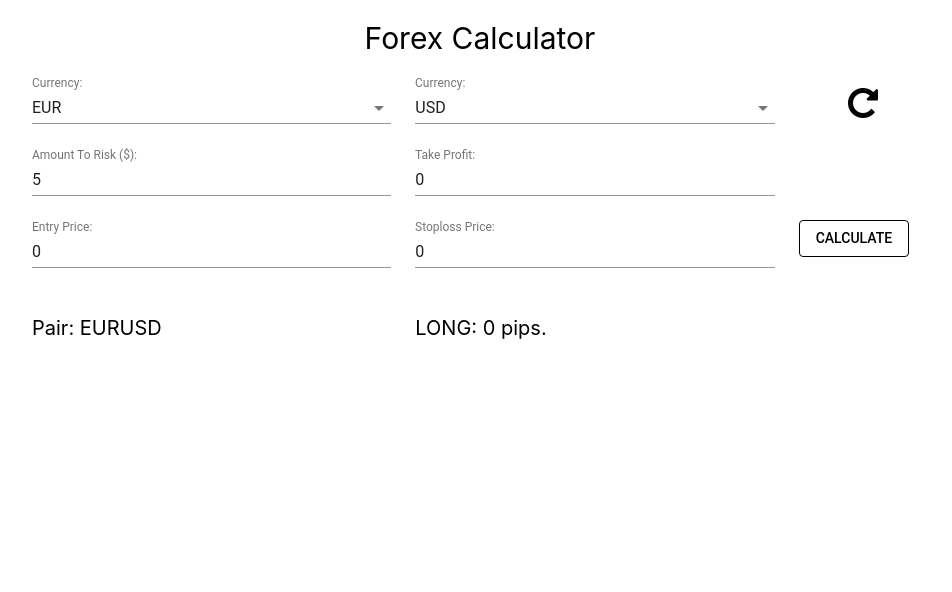
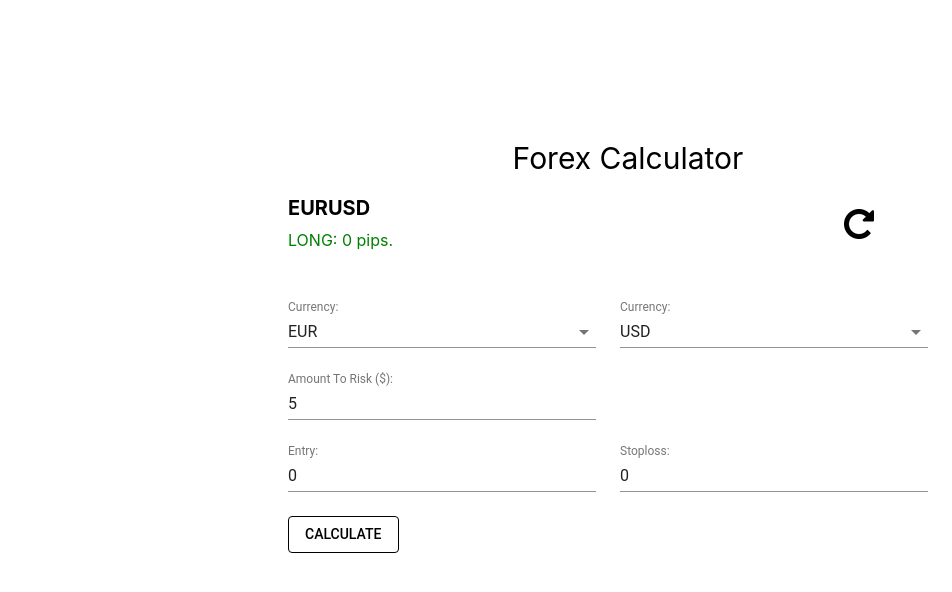
Before and after one commit to tuanphamanh91/fxCalulator, a React (Create React App) app: page / in a window 1280 px wide. Shown: the top 592 px of the page, without its empty margins (32-984 px from the left). Built offline with nearby package versions, Linux system fonts and the light colour scheme.

Commit message:
update for new design

```diff
--- a/package.json
+++ b/package.json
@@ -6,6 +6,7 @@
     "@material-ui/core": "^3.9.3",
     "axios": "^0.18.0",
     "react": "^16.8.6",
+    "react-device-detect": "^1.14.0",
     "react-dom": "^16.8.6",
     "react-scripts": "2.1.8"
   },
--- a/src/App.js
+++ b/src/App.js
@@ -8,7 +8,12 @@ import FormControl from '@material-ui/core/FormControl';
 import Select from '@material-ui/core/Select';
 import { getRateCurrency } from './api';
 import ReloadImage from './images/refresh-arrow.png';
-
+import {
+  BrowserView,
+  MobileView,
+  isBrowser,
+  isMobile
+} from "react-device-detect";
 class App extends Component {
 
   state = {
@@ -22,158 +27,11 @@ class App extends Component {
     takeProfitPrice: 0,
     rr: 0,
     lot: 0,
+    fee: 0,
     moneyWillLost: 0,
     showResult: false
   }
 
-  render() {
-    return (
-      <div style={styles.container} >
-        <div style={styles.title}> Forex Calculator </div>
-        <Grid container spacing={24}>
-          <Grid item xs={5} sm={5}>
-            {this._renderCurrency1Selection()}
-          </Grid>
-          <Grid item xs={5} sm={5}>
-            {this._renderCurrency2Selection()}
-          </Grid>
-          <Grid item xs={2} sm={2}>
-            <button style={styles.buttonRefresh}><img src={ReloadImage} alt="reload" onClick={() => this.getRate()} /></button>
-          </Grid>
-          <Grid item xs={5} sm={5}>
-            <TextField
-              id="amount-risk"
-              name="amountRisk"
-              label="Amount To Risk ($):"
-              type="number"
-              value={this.state.risk}
-              onChange={this.handleChange('risk')}
-              fullWidth
-              autoComplete="fname"
-              style={{ textAlign: 'center' }}
-            />
-          </Grid>
-          <Grid item xs={5} sm={5}>
-            <TextField
-              id="takeProfit"
-              name="takeProfit"
-              label="Take Profit:"
-              value={this.state.takeProfitPrice}
-              onChange={this.handleChange('takeProfitPrice')}
-              type="number"
-              fullWidth
-              autoComplete="fname"
-            />
-          </Grid>
-          <Grid item xs={5} sm={5}>
-            <TextField
-              id="entryPrice"
-              name="entryPrice"
-              label="Entry Price:"
-              value={this.state.entryPrice}
-              onChange={this.handleChange('entryPrice')}
-              type="number"
-              fullWidth
-              autoComplete="fname"
-            />
-          </Grid>
-          <Grid item xs={5} sm={5}>
-            <TextField
-              id="stoploss"
-              name="stoploss"
-              label="Stoploss Price:"
-              type="number"
-              value={this.state.stopLossPrice}
-              onChange={this.handleChange('stopLossPrice')}
-              fullWidth
-              autoComplete="lname"
-            />
-          </Grid>
-          <Grid item xs={2} sm={2}>
-            <Button variant="outlined" color="inherit" onClick={this.calculateLot.bind(this)}>
-              Calculate
-          </Button>
-          </Grid>
-          <Grid item xs={12} sm={12}>
-
-          </Grid>
-          <Grid item xs={5} sm={5}>
-            <div style={{ fontSize: 20 }}>{`Pair: ${this.state.currency1}${this.state.currency2}`}</div>
-          </Grid>
-          <Grid item xs={5} sm={5}>
-            {this._renderPipValue()}
-          </Grid>
-
-        </Grid>
-
-
-        {this._renderResult()}
-      </div>
-    );
-  }
-
-  _renderCurrency1Selection() {
-    return (
-      <FormControl style={{ width: '100%' }}>
-        <InputLabel htmlFor="age-native-simple">Currency:</InputLabel>
-        <Select
-          native
-          onChange={this.handleChangeSelection("currency1")}
-          value={this.state.currency1}
-        >
-          <option value={'USD'}>USD</option>
-          <option value={'EUR'}>EUR</option>
-          <option value={'JPY'}>JPY</option>
-          <option value={'GBP'}>GBP</option>
-          <option value={'AUD'}>AUD</option>
-          <option value={'CHF'}>CHF</option>
-          <option value={'NZD'}>NZD</option>
-          <option value={'CAD'}>CAD</option>
-          <option value={'AUD'}>AUD</option>
-          <option value={'XAU'}>XAU</option>
-        </Select>
-      </FormControl>
-    )
-  }
-
-  _renderCurrency2Selection() {
-    return (
-      <FormControl style={{ width: '100%' }}>
-        <InputLabel htmlFor="age-native-simple">Currency:</InputLabel>
-        <Select
-          native
-          onChange={this.handleChangeSelection("currency2")}
-          value={this.state.currency2}
-        >
-          <option value={'USD'}>USD</option>
-          <option value={'EUR'}>EUR</option>
-          <option value={'JPY'}>JPY</option>
-          <option value={'GBP'}>GBP</option>
-          <option value={'AUD'}>AUD</option>
-          <option value={'CHF'}>CHF</option>
-          <option value={'NZD'}>NZD</option>
-          <option value={'CAD'}>CAD</option>
-          <option value={'AUD'}>AUD</option>
-        </Select>
-      </FormControl>
-    )
-  }
-
-  _renderPipValue() {
-    var text = "";
-    if (this.state.entryPrice >= this.state.stopLossPrice) {
-      text = `LONG: ${this.state.pip} pips.`
-    } else {
-      text = `SHORT: ${this.state.pip} pips.`
-    }
-    return (
-      <div style={{ fontSize: 20 }}>{text}</div>
-    )
-  }
-
-  handleChange = name => event => {
-    this.setState({ [name]: parseFloat(event.target.value) }, () => this.calculatePip());
-  };
 
   calculatePip() {
     var { entryPrice, stopLossPrice, takeProfitPrice } = this.state;
@@ -226,20 +84,77 @@ class App extends Component {
     }
   }
 
+  calculateLot() {
+    const { risk, pip, currency1, currency2 } = this.state;
+    if (pip === 0 || risk === 0) return;
+
+    if (currency2 !== 'USD') {
+      getRateCurrency(this.state.currency2, 'USD')
+        .then((rate) => {
+          let lot = (risk) / (pip * rate * 10);
+          lot = parseFloat(lot.toFixed(2));
+          let fee = lot * 7;
+          let moneyWillLost = (pip * lot * rate * 10).toFixed(2);
+
+          if (currency2 === 'JPY') {
+            lot = (lot / 100).toFixed(2);
+            lot = parseFloat(lot);
+            fee = lot * 7;
+            moneyWillLost = (pip * lot * rate * 10 * 100).toFixed(2);
+          }
+
+          this.setState({ lot, fee, moneyWillLost, showResult: true })
+
+        })
+    } else if (currency1 === 'XAU') {
+      let lot = risk / (pip * 100);
+      lot = parseFloat(lot.toFixed(2));
+      let moneyWillLost = lot * pip * 100;
+      let fee = lot * 7;
+      moneyWillLost = (moneyWillLost).toFixed(2);
+      this.setState({ lot, fee, moneyWillLost, showResult: true })
+    } else {
+      let lot = risk / (pip * 10);
+      lot = parseFloat(lot.toFixed(2));
+      let moneyWillLost = lot * pip * 10;
+      let fee = lot * 7;
+      moneyWillLost = (moneyWillLost).toFixed(2);
+      this.setState({ lot, fee, moneyWillLost, showResult: true })
+    }
+  }
+
+  handleChange = name => event => {
+    this.setState({ [name]: parseFloat(event.target.value) }, () => this.calculatePip());
+  };
+
   _renderResult() {
     if (!this.state.showResult) return;
+    const isLong = this.state.entryPrice >= this.state.stopLossPrice;
     return (
-      <div style={styles.resultContainer}>
+      <div style={{
+        backgroundColor: isLong ? "#cbe8c7" : '#fda7b6',
+        margin: '30px 0px',
+        borderTop: "1px solid #000000",
+        fontSize: 25,
+      }}>
         <Grid container spacing={24}>
-          <Grid item xs={12} sm={12}>
-            <div style={{ fontSize: 30 }}>RESULT:</div>
+          <Grid item xs={6} sm={6}>
+            <div style={{ fontSize: 30, textAlign: 'center'}}> {this.state.lot} lot</div>
           </Grid>
-          <Grid item xs={12} sm={12}>
-            <div>Lot: {this.state.lot}</div>
+          <Grid item xs={6} sm={6}>
+            <div style={{fontSize: 30, textAlign: 'center'}}>Total: {(parseFloat(this.state.fee) + parseFloat(this.state.moneyWillLost)).toFixed(2)}$</div>
           </Grid>
-          <Grid item xs={12} sm={12}>
-            <div>Money will lost: {this.state.moneyWillLost}$</div>
+          <Grid item xs={4} sm={4}>
+            <div style={{fontSize: 16, textAlign: 'center'}}>Lost: {this.state.moneyWillLost}$</div>
           </Grid>
+          <Grid item xs={4} sm={4}>
+            <div style={{fontSize: 16, textAlign: 'center'}}>Fee: {this.state.fee.toFixed(2)}$</div>
+          </Grid>
+          <Grid item xs={4} sm={4}>
+            <div style={{fontSize: 16, textAlign: 'center'}}>MinRR: {((parseFloat(this.state.fee) + parseFloat(this.state.moneyWillLost))/this.state.risk).toFixed(2)}</div>
+          </Grid>
+
+
           {
             (this.state.rr > 0) ?
               <Grid item xs={12} sm={12}>
@@ -252,78 +167,203 @@ class App extends Component {
     )
   }
 
-  calculateLot() {
-    const { risk, pip, currency1, currency2 } = this.state;
-    if (pip === 0 || risk === 0) return;
+  _renderCurrency1Selection() {
+    return (
+      <FormControl style={{ width: '100%' }}>
+        <InputLabel htmlFor="age-native-simple">Currency:</InputLabel>
+        <Select
+          native
+          onChange={this.handleChangeSelection("currency1")}
+          value={this.state.currency1}
+        >
+          <option value={'USD'}>USD</option>
+          <option value={'EUR'}>EUR</option>
+          <option value={'JPY'}>JPY</option>
+          <option value={'GBP'}>GBP</option>
+          <option value={'AUD'}>AUD</option>
+          <option value={'CHF'}>CHF</option>
+          <option value={'NZD'}>NZD</option>
+          <option value={'CAD'}>CAD</option>
+          <option value={'AUD'}>AUD</option>
+          <option value={'XAU'}>XAU</option>
+        </Select>
+      </FormControl>
+    )
+  }
 
-    if (currency2 !== 'USD') {
-      getRateCurrency(this.state.currency2, 'USD')
-        .then((rate) => {
-          var lot = (risk) / (pip * rate * 10);
-          lot = parseFloat(lot.toFixed(2));
-          if (currency2 === 'JPY') {
-            lot = (lot / 100).toFixed(2);
-            lot = parseFloat(lot);
-          }
-          var fee = lot * 7;
-          var moneyWillLost = (pip * lot * rate * 10 + fee).toFixed(2);
+  _renderCurrency2Selection() {
+    return (
+      <FormControl style={{ width: '100%' }}>
+        <InputLabel htmlFor="age-native-simple">Currency:</InputLabel>
+        <Select
+          native
+          onChange={this.handleChangeSelection("currency2")}
+          value={this.state.currency2}
+        >
+          <option value={'USD'}>USD</option>
+          <option value={'EUR'}>EUR</option>
+          <option value={'JPY'}>JPY</option>
+          <option value={'GBP'}>GBP</option>
+          <option value={'AUD'}>AUD</option>
+          <option value={'CHF'}>CHF</option>
+          <option value={'NZD'}>NZD</option>
+          <option value={'CAD'}>CAD</option>
+          <option value={'AUD'}>AUD</option>
+        </Select>
+      </FormControl>
+    )
+  }
 
-          this.setState({ lot, moneyWillLost, showResult: true })
+  _renderPipValue() {
+    var text = "";
+    const isLong = this.state.entryPrice >= this.state.stopLossPrice;
+    if (isLong) {
+      text = `LONG: ${this.state.pip} pips.`
+    } else {
+      text = `SHORT: ${this.state.pip} pips.`
+    }
+    return (
+      <div style={{ fontSize: 16, marginTop: 10, color: isLong ? 'green' : 'red' }}>{text}</div>
+    )
+  }
 
-        })
-    } else if (currency1 === 'XAU') {
-      var lot = risk / (pip * 100);
-      lot = parseFloat(lot.toFixed(2));
-      var moneyWillLost = lot * pip * 100;
-      var fee = lot * 7;
-      moneyWillLost = (moneyWillLost + fee).toFixed(2);
-      this.setState({ lot, moneyWillLost, showResult: true })
-    } else {
-      var lot = risk / (pip * 10);
-      lot = parseFloat(lot.toFixed(2));
-      var moneyWillLost = lot * pip * 10;
-      var fee = lot * 7;
-      moneyWillLost = (moneyWillLost + fee).toFixed(2);
-      this.setState({ lot, moneyWillLost, showResult: true })
-    }
+
+
+  render() {
+    return (
+      <div style={styles.container} >
+        <div style={styles.title}> Forex Calculator </div>
+        <div style={styles.headerContainer}>
+          <div style={styles.info}>
+            <div style={{ fontSize: 20, fontWeight: 'bold' }}>{`${this.state.currency1}${this.state.currency2}`}</div>
+            {this._renderPipValue()}
+          </div>
+          <button style={styles.buttonRefresh}><img style={styles.imgRefresh} src={ReloadImage} alt="reload" onClick={() => this.getRate()} /></button>
+
+        </div>
+
+        {this._renderResult()}
+
+        <Grid container spacing={24}>
+
+          <Grid item xs={6} sm={6}>
+            {this._renderCurrency1Selection()}
+          </Grid>
+          <Grid item xs={6} sm={6}>
+            {this._renderCurrency2Selection()}
+          </Grid>
+          <Grid item xs={6} sm={6}>
+            <TextField
+              id="amount-risk"
+              name="amountRisk"
+              label="Amount To Risk ($):"
+              type="number"
+              value={this.state.risk}
+              onChange={this.handleChange('risk')}
+              fullWidth
+              autoComplete="fname"
+              style={{ textAlign: 'center' }}
+            />
+          </Grid>
+          <Grid item xs={6} sm={6}>
+          </Grid>
+          <Grid item xs={6} sm={6}>
+            <TextField
+              id="entryPrice"
+              name="entryPrice"
+              label="Entry:"
+              value={this.state.entryPrice}
+              onChange={this.handleChange('entryPrice')}
+              type="number"
+              fullWidth
+              autoComplete="fname"
+            />
+          </Grid>
+          <Grid item xs={6} sm={6}>
+            <TextField
+              id="stoploss"
+              name="stoploss"
+              label="Stoploss:"
+              type="number"
+              value={this.state.stopLossPrice}
+              onChange={this.handleChange('stopLossPrice')}
+              fullWidth
+              autoComplete="lname"
+            />
+          </Grid>
+
+          {/* <Grid item xs={6} sm={6}>
+            <TextField
+              id="takeProfit"
+              name="takeProfit"
+              label="Take Profit:"
+              value={this.state.takeProfitPrice}
+              onChange={this.handleChange('takeProfitPrice')}
+              type="number"
+              fullWidth
+              autoComplete="fname"
+            />
+          </Grid>
+          <Grid item xs={6} sm={6} /> */}
+          <Grid item xs={6} sm={6}>
+            <Button variant="outlined" color="inherit" onClick={this.calculateLot.bind(this)}>
+              Calculate
+          </Button>
+          </Grid>
+        </Grid>
+
+
+      </div>
+    );
   }
 }
 
 const styles = {
   container: {
-    width: '70%',
-    paddingLeft: '5%'
+    margin: '20px',
+    padding: !isMobile ? '100px 300px' : 0
   },
 
   title: {
     fontSize: 30,
     textAlign: 'center',
     width: '100%',
-    margin: '20px 0px',
+    margin: '20px',
   },
   button: {
     textAlign: 'center',
     marginTop: '30px',
     fontSize: 25,
   },
+  headerContainer: {
+    flex: 1,
+    flexDirection: 'row',
+    display: 'flex',
+    alignItems: 'center',
+    marginBottom: 50,
+  },
+  info: {
+    flex: 4,
+  },
   buttonRefresh: {
     backgroundColor: 'transparent',
     backgroundRepeat: 'no-repeat',
     border: 'none',
     cursor: 'pointer',
-    overflow: 'hidden',
+    // overflow: 'hidden',
     outline: 'none',
     alignItems: 'center',
-    width: '100%',
-    height: '100%',
-    paddingTop: 10
+    width: '30px',
+    height: '30px',
+    flex: 1
+  },
+  imgRefresh: {
+    backgroundSize: 'contain',
+    objectFit: 'contain',
+
   },
   resultContainer: {
-    backgroundColor: "#cbe8c7",
-    marginTop: '30px',
-    width: '83%',
-    borderTop: "1px solid #000000",
-    fontSize: 25,
+
   }
 }
 
```
Also changed, not shown: 1 other file (tests, documents, lock files or other folders).
